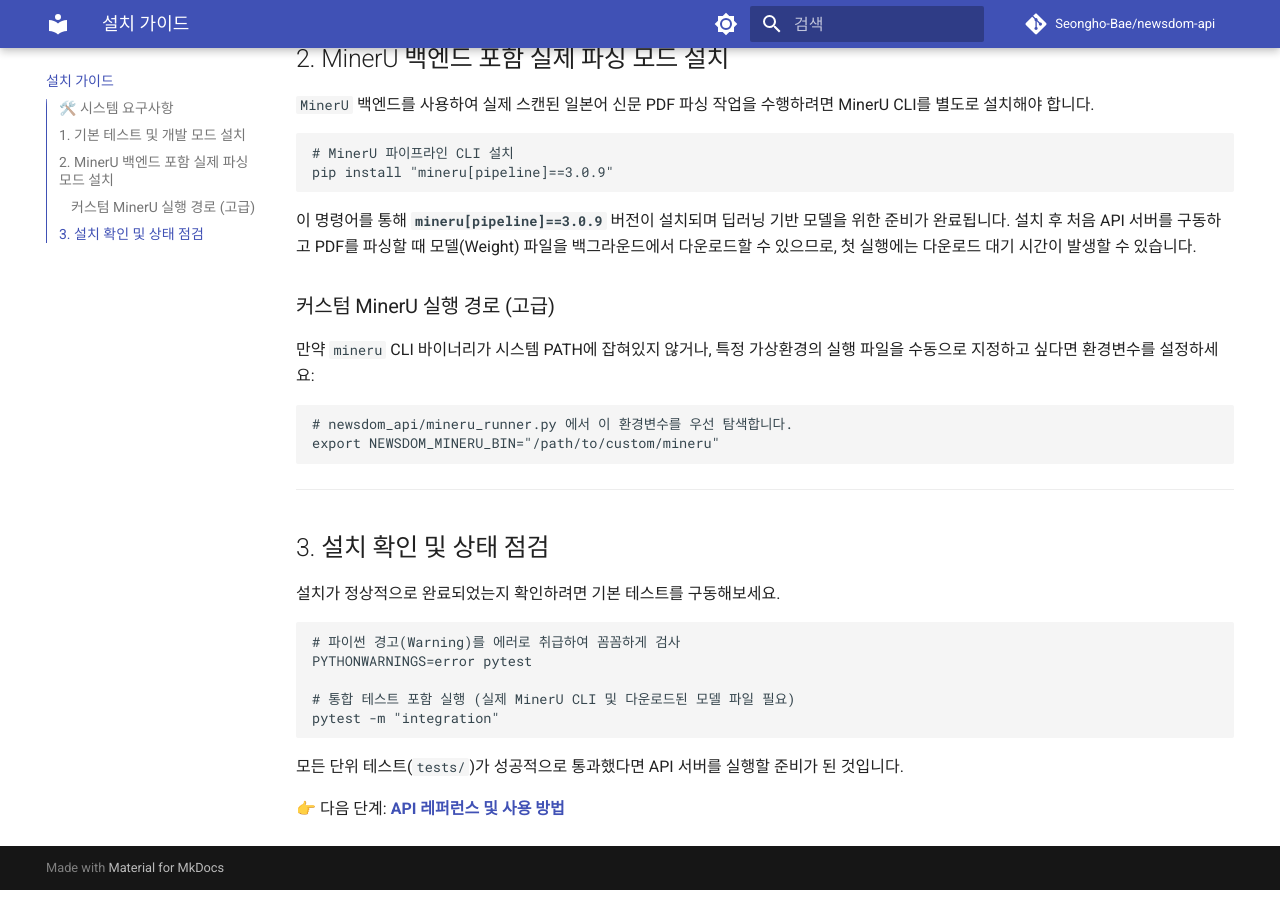
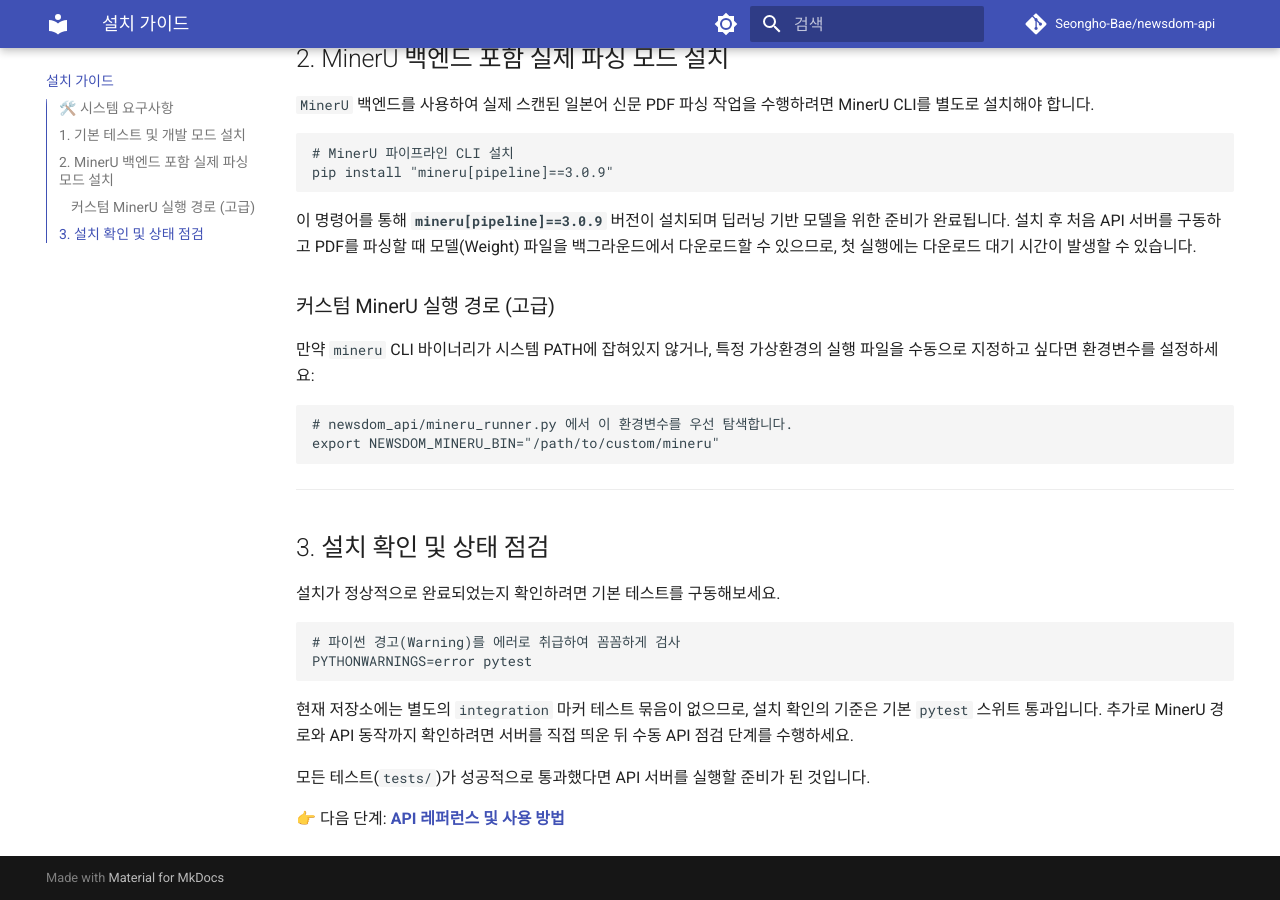
Before and after one commit to Seongho-Bae/newsdom-api, an MkDocs documentation site: the page built from manual/installation.md, in a window 1280 px wide and 900 px high, scrolled down 1086 px. Built offline with MkDocs 1.6.1 and Material for MkDocs 9.7.7, drawn with Linux system fonts in a browser that asks for light colours; comment, search, counter and statistics services are not loaded.

````diff
--- a/manual/installation.md
+++ b/manual/installation.md
@@ -64,11 +64,14 @@ export NEWSDOM_MINERU_BIN="/path/to/custom/mineru"
 ```bash
 # 파이썬 경고(Warning)를 에러로 취급하여 꼼꼼하게 검사
 PYTHONWARNINGS=error pytest
-
-# 통합 테스트 포함 실행 (실제 MinerU CLI 및 다운로드된 모델 파일 필요)
-pytest -m "integration"
 ```
 
-모든 단위 테스트(`tests/`)가 성공적으로 통과했다면 API 서버를 실행할 준비가 된 것입니다.
+현재 저장소에는 별도의 `integration` 마커 테스트 묶음이 없으므로,
+설치 확인의 기준은 기본 `pytest` 스위트 통과입니다. 추가로 MinerU
+경로와 API 동작까지 확인하려면 서버를 직접 띄운 뒤 수동 API 점검
+단계를 수행하세요.
+
+모든 테스트(`tests/`)가 성공적으로 통과했다면 API 서버를 실행할
+준비가 된 것입니다.
 
 👉 다음 단계: **[API 레퍼런스 및 사용 방법](api-reference.md)**
````
Also changed, not shown: docs/adr/0001-openssf-best-practices-badge.md (+6 -2 lines), docs/plans/2026-04-08-security-gates-design.md (+1 -1 lines), docs/plans/2026-04-08-security-gates.md (+2 -2 lines), 2 other files.
